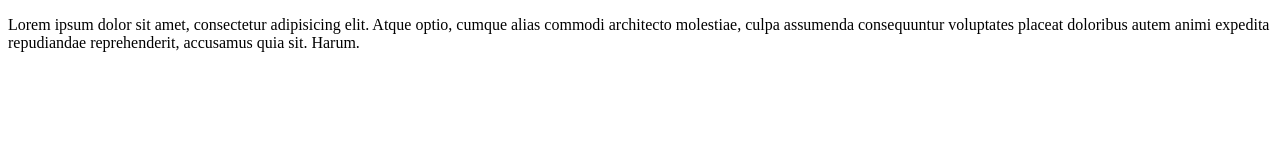
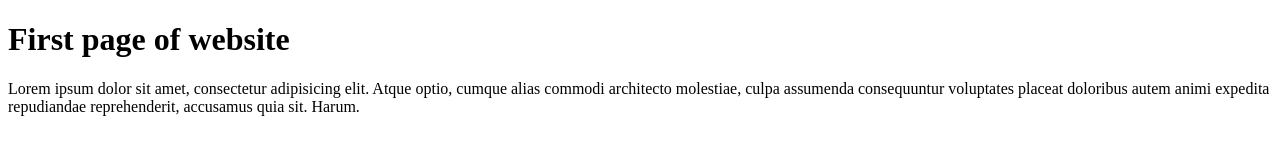
Before and after one commit to Manavi2000/Repo-1, a plain HTML site: page index.html in a window 1280 px wide. Drawn offline with Linux system fonts and the light colour scheme.

```diff
--- a/index.html
+++ b/index.html
@@ -7,6 +7,7 @@
     <title>Document</title>
 </head>
 <body>
+    <h1>First page of website</h1>
    <p>Lorem ipsum dolor sit amet, consectetur adipisicing elit. Atque optio, cumque alias commodi architecto molestiae, culpa assumenda consequuntur voluptates placeat doloribus autem animi expedita repudiandae reprehenderit, accusamus quia sit. Harum.</p>
 </body>
 </html>
```
Also changed, not shown: ReadME.txt.
